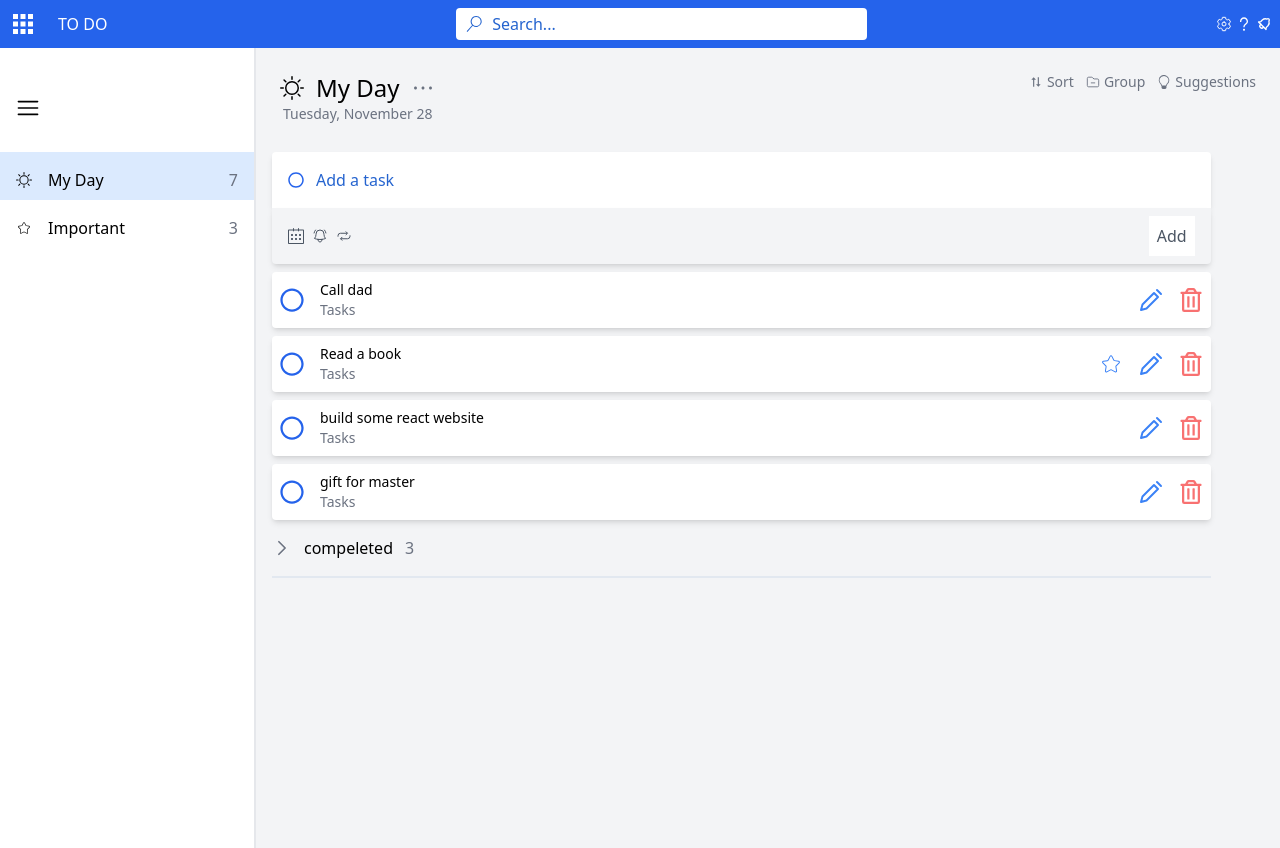
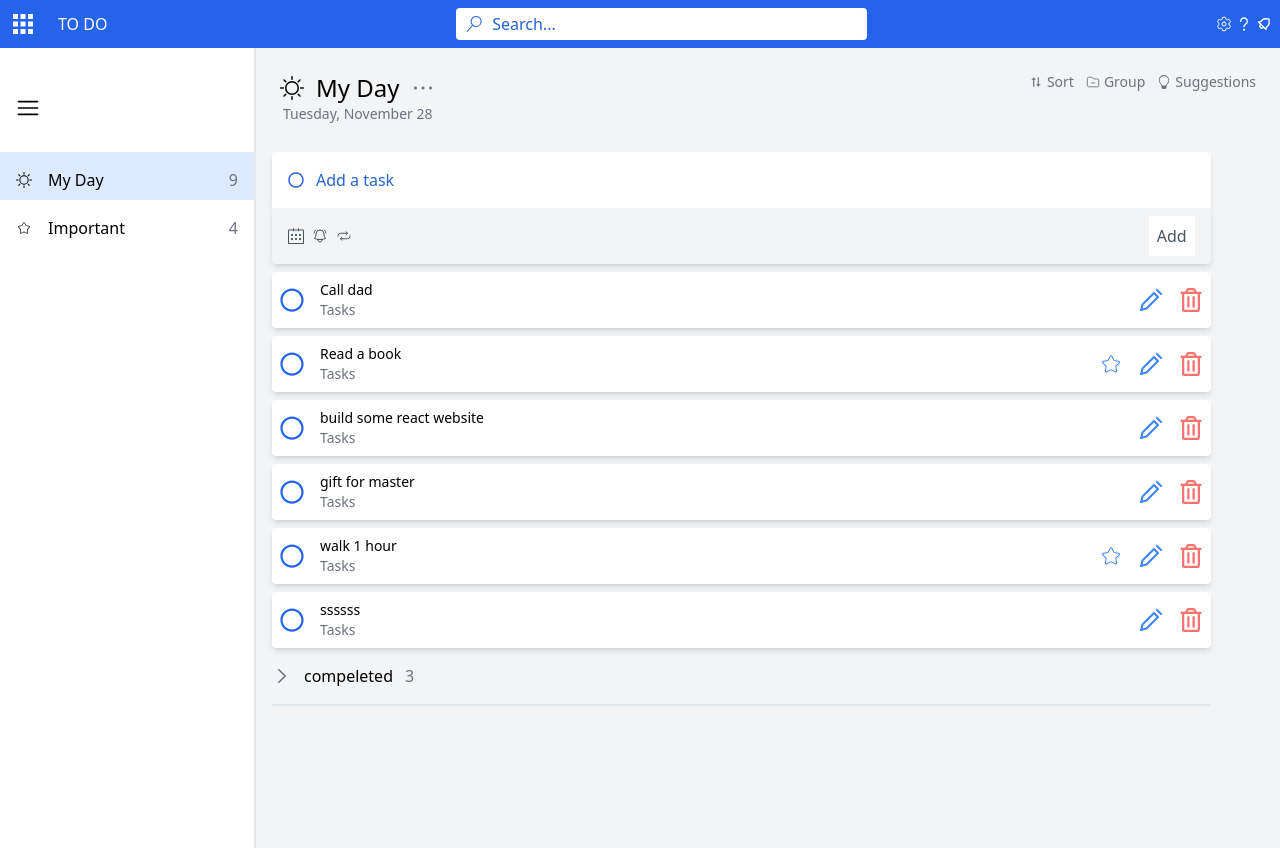
Before and after one commit to repour/todomicroreact, a React (Create React App) app: page / in a window 1280 px wide. Built offline with nearby package versions, Linux system fonts and the light colour scheme; data requests are answered from the project's data file; some icons are missing.

Commit message:
add important:false to add new todo

```diff
--- a/src/Data/db.json
+++ b/src/Data/db.json
@@ -44,6 +44,17 @@
       "compelete": false,
       "id": 7,
       "important": true
+    },
+    {
+      "todo": "walk 1 hour",
+      "compelete": false,
+      "id": 8
+    },
+    {
+      "todo": "ssssss",
+      "compelete": false,
+      "important": true,
+      "id": 9
     }
   ]
 }
--- a/src/component/AddNewToDo.js
+++ b/src/component/AddNewToDo.js
@@ -13,7 +13,7 @@ const AddNewToDo = (props) => {
     const dispatch=useDispatch();
 
     const handlesubmit = (e) => {
-        const todoobj = { todo, compelete:false};
+        const todoobj = { todo, compelete:false, important:false};
         dispatch(FunctionAddTodo(todoobj));
         setTodo('')
         props.loadTodo();
```
